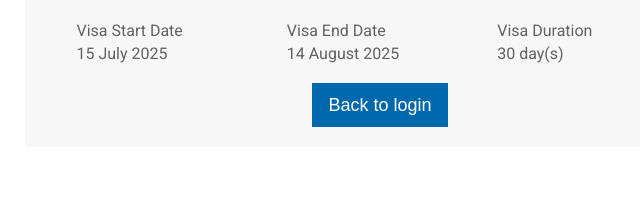
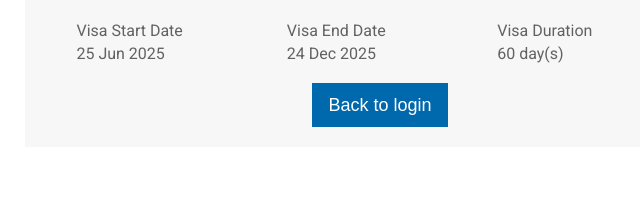
Before and after one commit to e-visas/verifyZ, a plain HTML site: page index.html in a window 1280 px wide. Shown: the part 587-803 px from the top of the page, 260-900 px from the left. Drawn offline with Linux system fonts and the light colour scheme.

Commit message:
changes in Aug 24

```diff
--- a/index.html
+++ b/index.html
@@ -284,15 +284,15 @@
                 </div>
                 <div class="grid-item pair">
                     <div class="label">Visa Start Date</div>
-                    <div class="value">15 July 2025</div>
+                    <div class="value">25 Jun 2025</div>
                 </div>
                 <div class="grid-item pair">
                     <div class="label">Visa End Date</div>
-                    <div class="value">14 August 2025</div>
+                    <div class="value">24 Dec 2025</div>
                 </div>
                 <div class="grid-item pair">
                     <div class="label">Visa Duration</div>
-                    <div class="value">30 day(s)</div>
+                    <div class="value">60 day(s)</div>
                 </div>
             </div>
 
```
